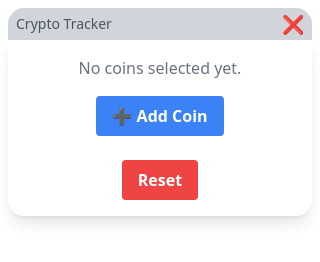
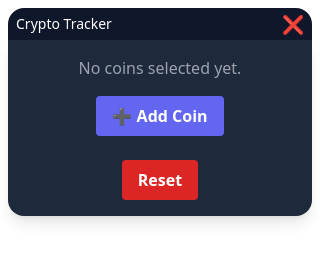
Before and after one commit to zadigg/windows-crypto-tracker-widget, an Electron app: page index.html in a window 320 px wide. Drawn offline with nearby package versions, Linux system fonts and the light colour scheme.

Commit message:
chore: new UI

```diff
--- a/index.html
+++ b/index.html
@@ -7,30 +7,30 @@
 </head>
 <body class="bg-transparent flex flex-col items-center justify-start min-h-screen p-2">
 
-<!-- Draggable Top Bar with Close -->
-<div id="drag-region" class="flex items-center justify-between w-full h-8 bg-gray-300 rounded-t-2xl p-2">
-    <div class="text-gray-600 text-sm">Crypto Tracker</div>
-    <button id="close-button" class="no-drag text-gray-700 hover:text-red-500 text-lg font-bold">❌</button>
+<!-- Draggable Top Bar -->
+<div id="drag-region" class="flex items-center justify-between w-full h-8 bg-slate-900 rounded-t-2xl p-2">
+    <div class="text-white text-sm">Crypto Tracker</div>
+    <button id="close-button" class="no-drag text-white hover:text-red-400 text-lg font-bold">❌</button>
 </div>
 
 <!-- Main Widget -->
-<div class="w-full max-w-xs bg-white rounded-b-2xl shadow-lg p-4 space-y-4">
+<div class="w-full max-w-xs bg-slate-800 text-white rounded-b-2xl shadow-lg p-4 space-y-4">
 
     <!-- Selected Coins -->
     <div id="selected-coins" class="space-y-2 text-center">
-        <p class="text-gray-500">No coins selected yet.</p>
+        <p class="text-gray-400">No coins selected yet.</p>
     </div>
 
     <!-- Add Coin Button -->
     <div class="flex justify-center">
-        <button id="add-coin-button" class="no-drag bg-blue-500 hover:bg-blue-600 text-white font-bold py-2 px-4 rounded">
+        <button id="add-coin-button" class="no-drag bg-indigo-500 hover:bg-indigo-600 text-white font-bold py-2 px-4 rounded">
             ➕ Add Coin
         </button>
     </div>
 
     <!-- Hidden Dropdown -->
     <div id="coin-dropdown" class="hidden mt-2">
-        <select id="coin-select" class="w-full p-2 rounded border border-gray-300">
+        <select id="coin-select" class="w-full p-2 rounded border border-gray-700 bg-slate-700 text-white">
             <option value="" disabled selected>Select a coin</option>
             <option value="BTC">Bitcoin (BTC)</option>
             <option value="ETH">Ethereum (ETH)</option>
@@ -42,7 +42,7 @@
 
     <!-- Reset Button -->
     <div class="flex justify-center pt-2">
-        <button id="reset-button" class="no-drag bg-red-500 hover:bg-red-600 text-white font-bold py-2 px-4 rounded">
+        <button id="reset-button" class="no-drag bg-red-600 hover:bg-red-700 text-white font-bold py-2 px-4 rounded">
             Reset
         </button>
     </div>
@@ -60,4 +60,5 @@
 
 <script src="renderer.js"></script>
 </body>
+
 </html>
--- a/renderer.js
+++ b/renderer.js
@@ -15,7 +15,7 @@ async function addCoin(coin) {
 
     const coinDiv = document.createElement('div');
     coinDiv.id = `selected-${coin}`;
-    coinDiv.className = "flex justify-between items-center bg-green-100 p-2 rounded";
+    coinDiv.className = "flex justify-between items-center bg-slate-700 p-2 rounded"; // UPDATED THIS!
 
     const coinName = document.createElement('span');
     coinName.innerHTML = `🪙 <strong>${coin}:</strong> Loading...`;
@@ -37,6 +37,7 @@ async function addCoin(coin) {
         selectedCoinsDiv.querySelector('p').remove();
     }
 }
+
 
 // Remove a selected coin
 function removeCoin(coin) {
```
